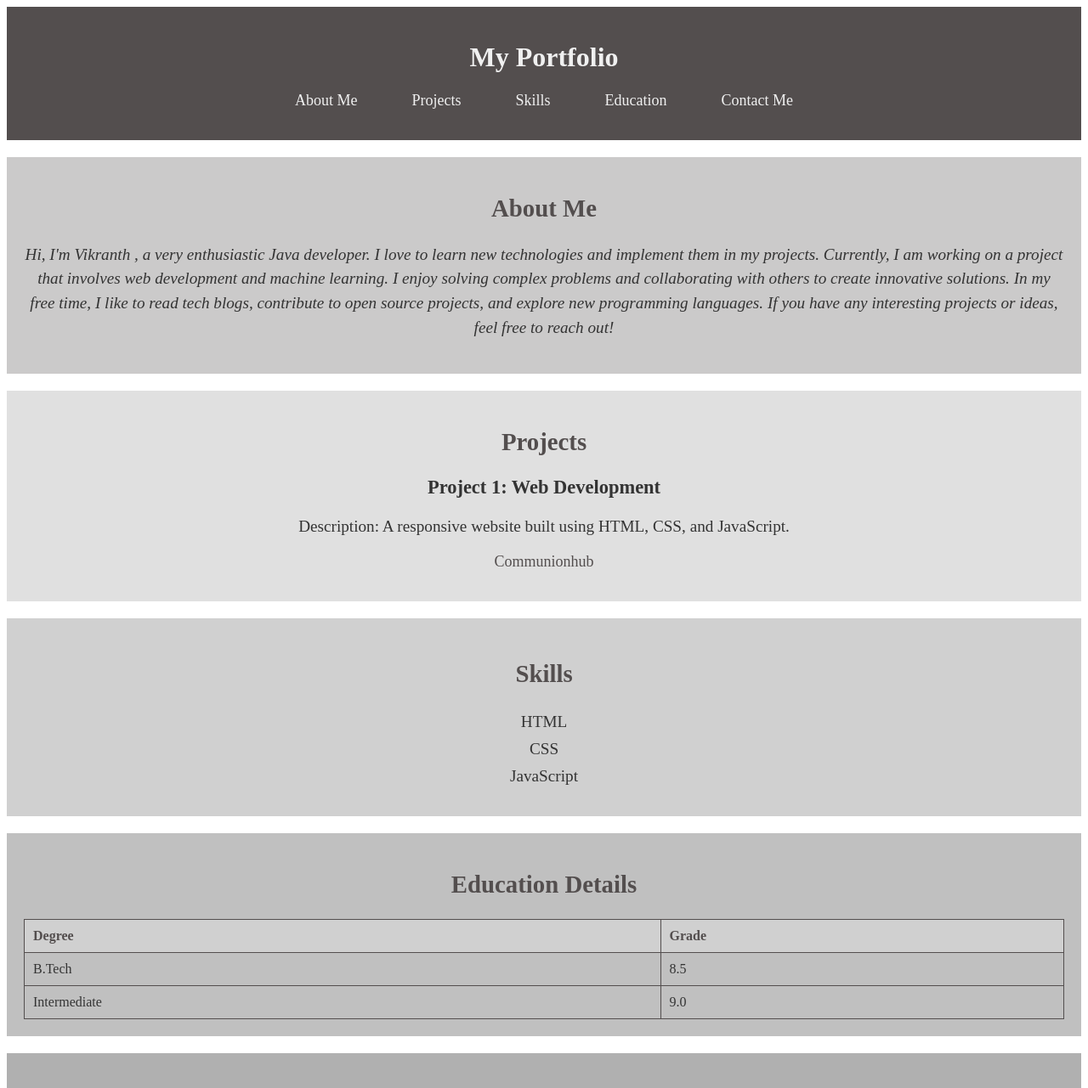
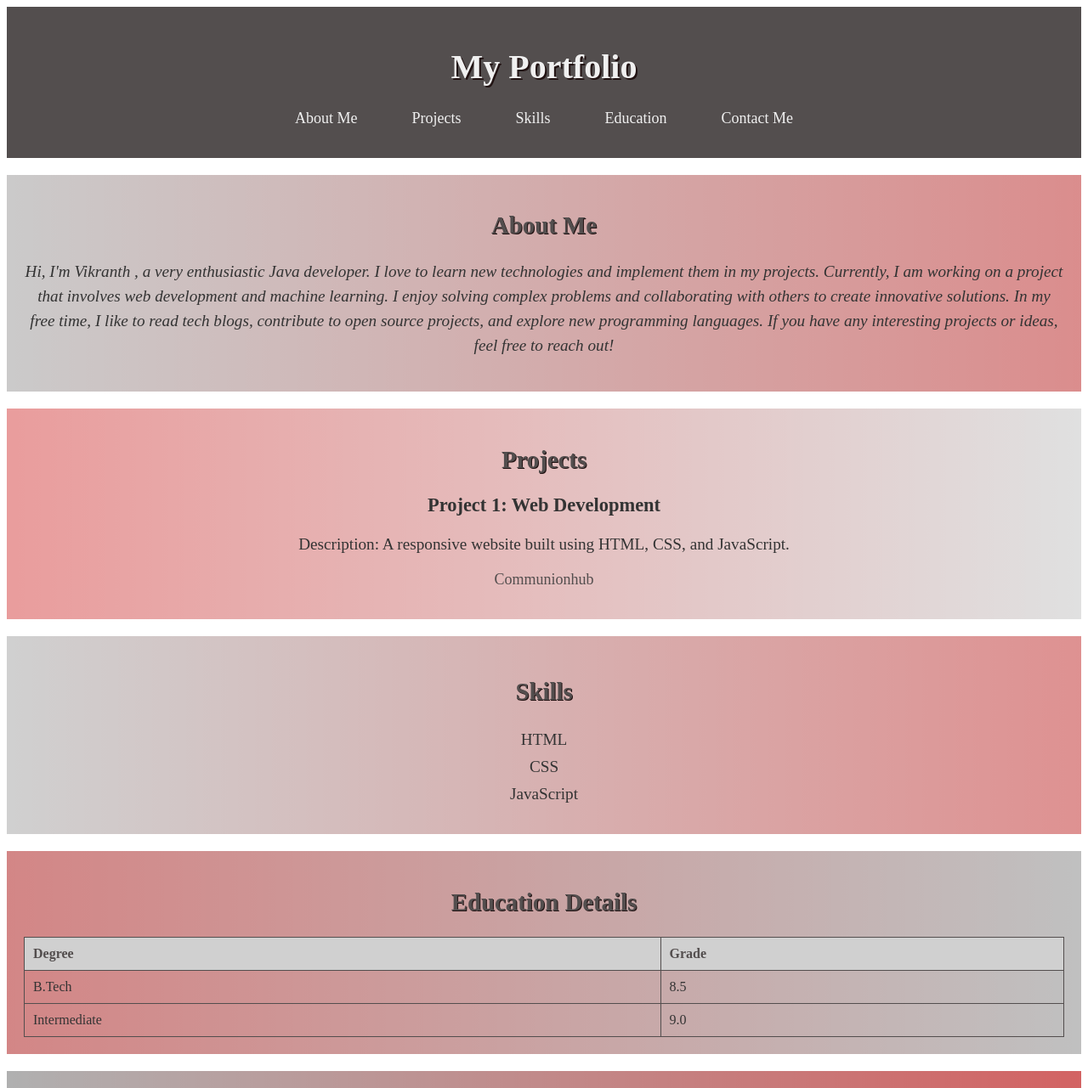
Before and after one commit to Vikranth1831/portfolio, a plain HTML site: page index.html in a window 1280 px wide. Shown: the top 1281 px of the page at 85% size. Drawn offline with Linux system fonts and the light colour scheme; a script that the page names is missing.

Commit message:
Updated design and added animations

```diff
--- a/style.css
+++ b/style.css
@@ -8,8 +8,10 @@
     }
     .title{
         color: #f0f0f0;
-        font-size: 2em;
+        font-size: 2.5em;
         font-weight: bold;
+        text-shadow: 2px 2px rgb(33, 18, 18);
+
     }
     nav{
 
@@ -35,6 +37,8 @@
         color: #ff9900;
     }
     #about{
+
+         background-image: linear-gradient(to right, rgba(255,0,0,0), rgba(255,0,0,0.3));
         background-color: #cbcaca;
         padding: 20px;
         margin: 20px 0;
@@ -43,6 +47,7 @@
         color: #ff9900;
     }
     #about h2{
+        text-shadow: 1px 1px rgb(33, 18, 18);
         color: #534e4e;
         font-size: 1.8em;
     }
@@ -53,11 +58,13 @@
         font-style: italic;
     }
     #projects{
+         background-image: linear-gradient(to left, rgba(255,0,0,0), rgba(255,0,0,0.3));
         background-color: #e0e0e0;
         padding: 20px;
         margin: 20px 0;
     }
     #projects h2{
+        text-shadow: 1px 1px rgb(33, 18, 18);
         color: #534e4e;
         font-size: 1.8em;
     }
@@ -75,12 +82,15 @@
         text-decoration: none;
     }
     #skills{
+
+         background-image: linear-gradient(to right, rgba(255,0,0,0), rgba(255,0,0,0.3));
         background-color: #d0d0d0;
         padding: 20px;
 
         margin: 20px 0;
     }
     #skills h3{
+        text-shadow: 1px 1px rgb(33, 18, 18);
         color: #534e4e;
         font-size: 1.8em;
     }
@@ -94,11 +104,13 @@
         margin: 10px 0;
     }
     #education{
+         background-image: linear-gradient(to left, rgba(255,0,0,0), rgba(255,0,0,0.3));
         background-color: #c0c0c0;
         padding: 20px;
         margin: 20px 0;
     }
     #education h2{
+        text-shadow: 1px 1px rgb(33, 18, 18);
         color: #534e4e;
         font-size: 1.8em;
     }
@@ -119,11 +131,13 @@
         color: #333;
     }
     #contact{
+         background-image: linear-gradient(to right, rgba(255,0,0,0), rgba(255, 0, 0, 0.441));
         background-color: #b0b0b0;
         padding: 20px;
         margin: 20px 0;
     }
     #contact h2{
+        text-shadow: 1px 1px rgb(33, 18, 18);
         color: #3e3434;
         font-size: 1.8em;
     }
@@ -133,12 +147,17 @@
         align-items: center;
         }
    #contact button{
+        border-radius: 5px;
         background-color: #534e4e;
         color: #f0f0f0;
         border: none;
         padding: 10px 20px;
         font-size: 1.2em;
         cursor: pointer;
+    }
+    #contact button:hover{
+        background-color: #ff9900;
+        color: #fff;
     }
     footer{
         background-color: #534e4e;
```
